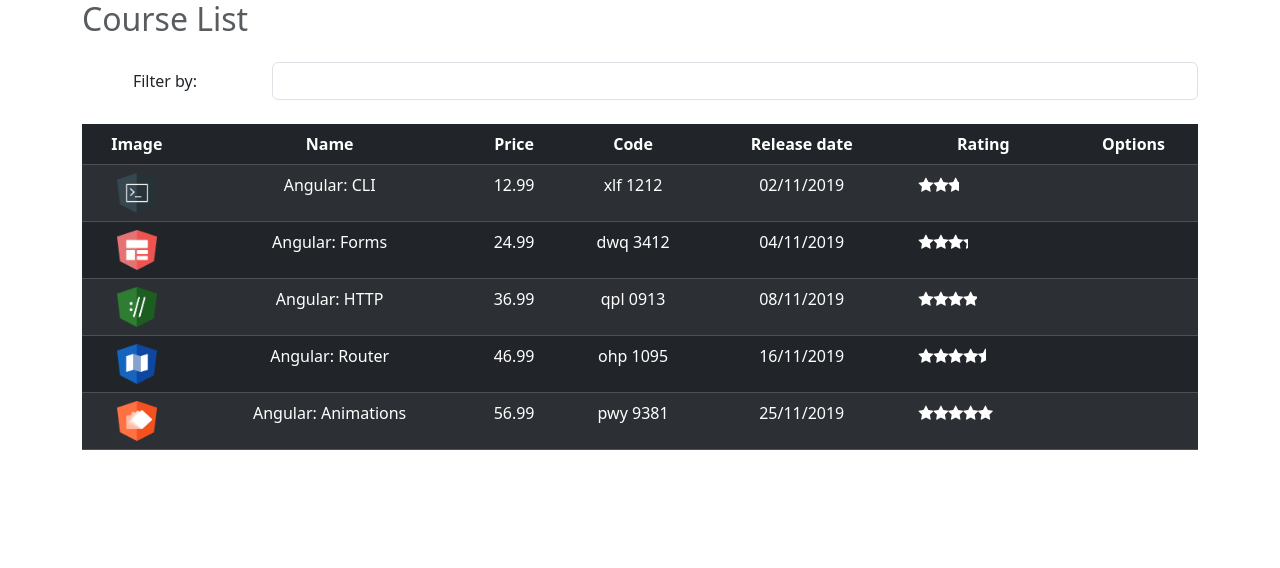
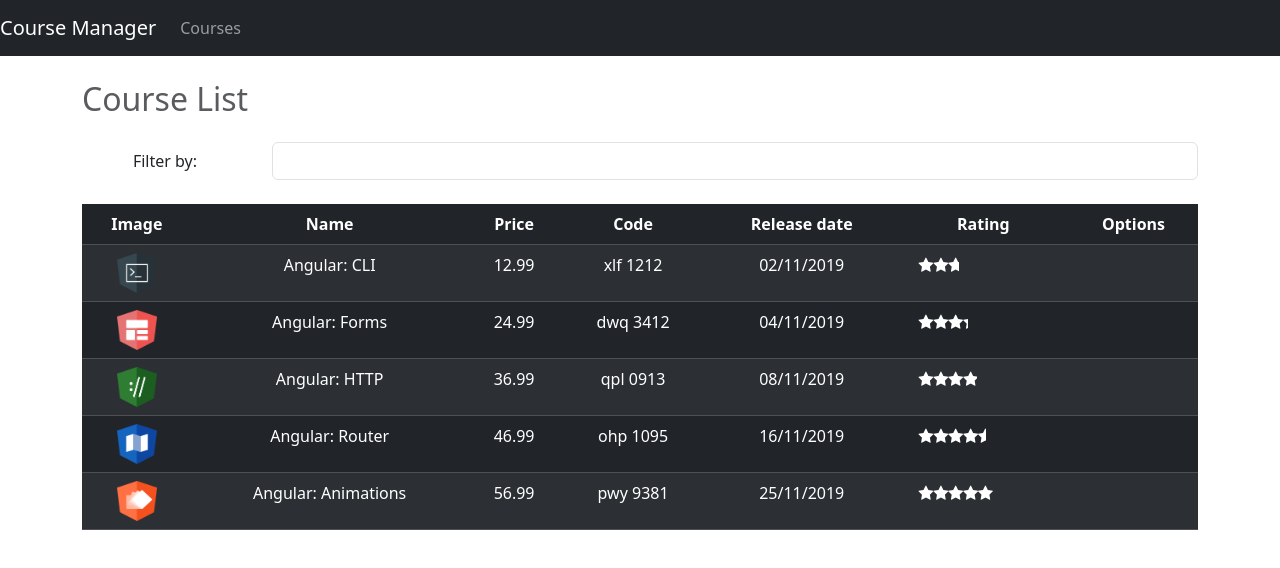
Before and after one commit to anderrf/course-manager, an Angular app: page /courses in a window 1280 px wide. Shown: the top 568 px of the page. Built offline with nearby package versions, Linux system fonts and the light colour scheme.

Commit message:
Start of routing work, error page

```diff
--- a/src/app/app.component.html
+++ b/src/app/app.component.html
@@ -1,3 +1,4 @@
-<div class="container">
-  <app-course-list></app-course-list>
+<app-nav-bar></app-nav-bar>
+<div class="container mt-4">
+  <router-outlet></router-outlet>
 </div>
--- a/src/app/courses/course-list.component.ts
+++ b/src/app/courses/course-list.component.ts
@@ -2,7 +2,6 @@
 import { Component, OnInit } from "@angular/core";
 import { Course } from "./course";
 @Component({
-  selector: 'app-course-list',
   templateUrl: 'course-list.component.html'
 })
 export class CourseListComponent implements OnInit{
--- /dev/null
+++ b/src/app/error-404/error-404.component.html
@@ -0,0 +1,5 @@
+<div class="text-center">
+  <h2 class="text-danger">Error 404</h2>
+  <p>Não podemos encontrar o que você procura ;-;</p>
+  <a href="/" class="btn btn-danger">Voltar ao início</a>
+</div>
--- /dev/null
+++ b/src/app/nav-bar/nav-bar.component.html
@@ -0,0 +1,16 @@
+<nav class="navbar navbar-expand-lg navbar-dark bg-dark">
+  <a href="#" class="navbar-brand">Course Manager</a>
+
+  <button class="navbar-toggler" type="button" data-toggle="collapse" data-target="#navbarSupportedContent"
+      aria-controls="navbarSupportedContent" aria-expanded="false" aria-label="Toggle navigation">
+      <span class="navbar-toggler-icon"></span>
+  </button>
+
+  <div class="collapse navbar-collapse" id="navbarSupportedContent">
+      <ul class="navbar-nav mr-auto">
+          <li class="nav-item">
+              <a href="#" class="nav-link">Courses</a>
+          </li>
+      </ul>
+  </div>
+</nav>
```
Also changed, not shown: src/app/app.module.ts (+18 -2 lines), src/app/error-404/error-404.component.ts (added, +8 -0 lines), src/app/nav-bar/nav-bar.component.ts (added, +9 -0 lines).
